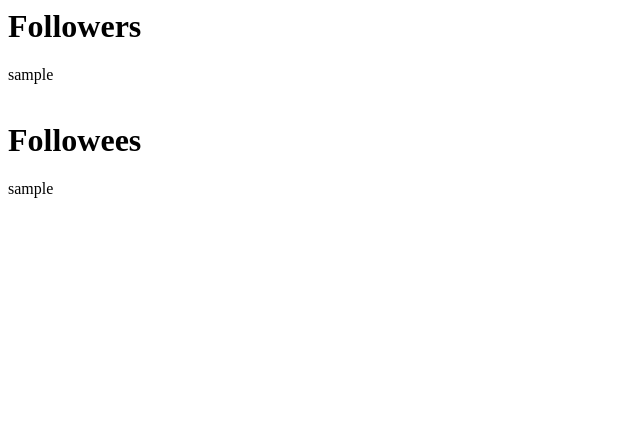
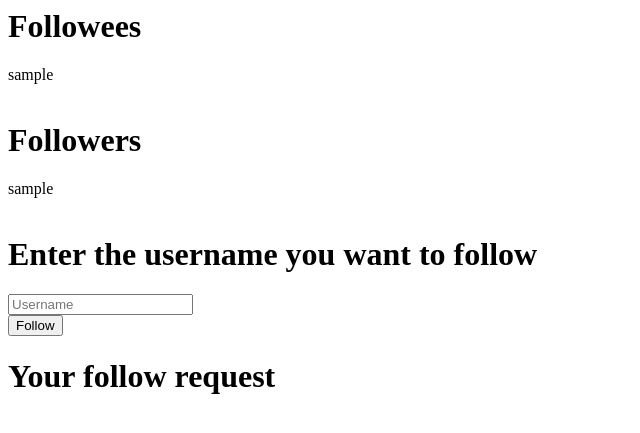
Before and after one commit to dng1999/IntroDB_Finstagram, a Flask app: page /follow in a window 1280 px wide. Shown: the top 433 px of the page, without its empty margins (0-640 px from the left). Run offline with Flask 2, Linux system fonts and the light colour scheme; the visitor is signed in with stand-in values (Sample User, id 1); tables that the repository leaves empty hold one stand-in row (values such as "Sample post").

Commit message:
manage follow

```diff
--- a/app.py
+++ b/app.py
@@ -75,8 +75,12 @@
     with connection.cursor() as cursor2:
         cursor2.execute(query2, (session["username"]))
     follower = cursor2.fetchall()
-    print(follower,followee)
-    return render_template("f.html", followers=follower,followees =followee)
+    query3 = "SELECT * FROM follow WHERE followeeUsername=%s and acceptedfollow is NULL"
+    with connection.cursor() as cursor3:
+        cursor3.execute(query3, (session["username"]))
+    waitlist = cursor3.fetchall()
+    print(waitlist)
+    return render_template("follow.html", followers=follower,followees =followee,waits = waitlist)
 
 
 
@@ -116,22 +120,36 @@
         requestData = request.form
         username = requestData["username"]
         plaintextPasword = requestData["password"]
-        hashedPassword = hashlib.sha256(plaintextPasword.encode("utf-8")).hexdigest()
+        #hashedPassword = hashlib.sha256(plaintextPasword.encode("utf-8")).hexdigest()
         firstName = requestData["fname"]
         lastName = requestData["lname"]
 
         try:
             with connection.cursor() as cursor:
                 query = "INSERT INTO person (username, password, fname, lname) VALUES (%s, %s, %s, %s)"
-                cursor.execute(query, (username, hashedPassword, firstName, lastName))
+                cursor.execute(query, (username, plaintextPasword, firstName, lastName))
         except pymysql.err.IntegrityError:
             error = "%s is already taken." % (username)
             return render_template('register.html', error=error)
 
         return redirect(url_for("login"))
 
-    error = "An error has occurred. Please try again."
-    return render_template("register.html", error=error)
+@app.route("/searchuser", methods=["POST"])
+def searchuser():
+    if request.form:
+        requestData = request.form
+        username = requestData["username"]
+
+        try:
+            with connection.cursor() as cursor:
+                query = "INSERT INTO Follow (followerUsername,followeeUsername,acceptedfollow) VALUES (%s, %s,%s)"
+                cursor.execute(query, (username,session["username"],None))
+        except pymysql.err.IntegrityError:
+            error = "You already follow %s" % (username)
+            return render_template('follow', error=error)
+
+        return redirect(url_for("follow"))
+
 
 
 @app.route("/logout", methods=["GET"])
@@ -190,6 +208,20 @@
     error = "An unknown error has occurred. Please try again."
     return render_template("settings.html", error=error)
 
+@app.route('/acceptfollow/<followeruser>',methods = ["POST"])
+def acceptf(followeruser):
+	with connection.cursor() as cursor:
+	    query = 'UPDATE Follow SET acceptedfollow = 1 WHERE followerUsername = %s AND followeeUsername = %s'
+	    cursor.execute(query, (followeruser, session["username"]))
+	return redirect(url_for('follow'))
+
+@app.route('/declinefollow/<followeruser>',methods = ["POST"])
+def declinef(followeruser):
+	with connection.cursor() as cursor:
+	    query = 'UPDATE Follow SET acceptedfollow = 0 WHERE followerUsername = %s AND followeeUsername = %s'
+	    cursor.execute(query, (followeruser, session["username"]))
+	return redirect(url_for('follow'))
+
 if __name__ == "__main__":
     if not os.path.isdir("images"):
         os.mkdir(IMAGES_DIR)
--- a/templates/f.html
+++ /dev/null
@@ -1,19 +0,0 @@
-<html>
-    <head>
-        <title>Finstagram</title>
-    </head>
-    <body>
-        <h1>Followers</h1>
-        <table>
-                {% for follower in followers %}
-                <p> {{follower.followeeUsername}}<p>
-            {% endfor %}
-          </table>
-          <h1>Followees</h1>
-          <table>
-              {% for followee in followees %}
-                  <p> {{followee.followerUsername}}<p>
-              {% endfor %}
-            </table>
-    </body>
-</html>
--- a/templates/follow.html
+++ b/templates/follow.html
@@ -3,19 +3,37 @@
         <title>Finstagram</title>
     </head>
     <body>
-        <h1>Followers</h1>
-        <!-- <div>
-
+        <h1>Followees</h1>
+        <table>
+                {% for follower in followers %}
+                <p> {{follower.followeeUsername}}<p>
+            {% endfor %}
+          </table>
+          <h1>Followers</h1>
           <table>
-            {% for follower in followers %}
-                <p> {{follower.followerUername}}<p>
-          </table>
-          <h1>Followees</h1>
-          <table>
-                {% for follower in followees %}
-                    <p> {{followee.followeeUername}}<p>
-              </table>
-        </div>
-        <a href="/">Go back</a> -->
+              {% for followee in followees %}
+                  <p> {{followee.followerUsername}}<p>
+              {% endfor %}
+            </table>
+          <div>
+              <form action="/searchuser" method="post">
+                  <h1>Enter the username you want to follow</h1>
+                  <input type="text" name="username" placeholder="Username" >
+                  <br/>
+                  <input type="submit" value="Follow">
+                </form>
+          </div>
+          <div>
+              <h1>Your follow request</h1>
+              {% for wait in waits %}
+              <p> {{wait.followerUsername}}
+              <form action = "/acceptfollow/{{wait.followerUsername}}" method = "POST">
+                  <input type="submit" value="accept">
+               </form>
+              <form action = "/declinefollow/{{wait.followerUsername}}" method = "POST">
+                  <input type="submit" value="decline"><p>
+              </form>
+              {% endfor %}
+          </div>
     </body>
 </html>
```
Also changed, not shown: templates/login.html (line endings or trailing spaces), 1 other file.
